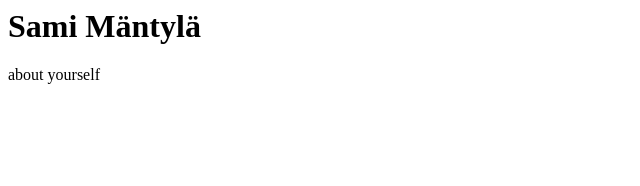
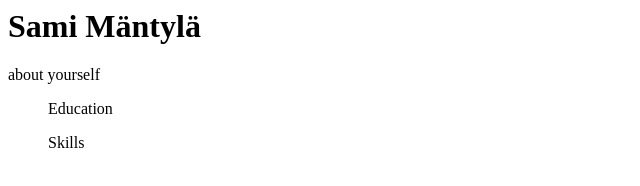
Before and after one commit to Samimanv77/hello-world, a plain HTML site: page index.html in a window 1280 px wide. Shown: the whole page, without its empty margins (0-640 px from the left). Drawn offline with Linux system fonts and the light colour scheme.

Commit message:
Update index.html

```diff
--- a/index.html
+++ b/index.html
@@ -1,2 +1,4 @@
 <h1>Sami Mäntylä</h1>
 <p>about yourself </p>
+<ol>Education</ol>
+<ul>Skills</ul>
```
